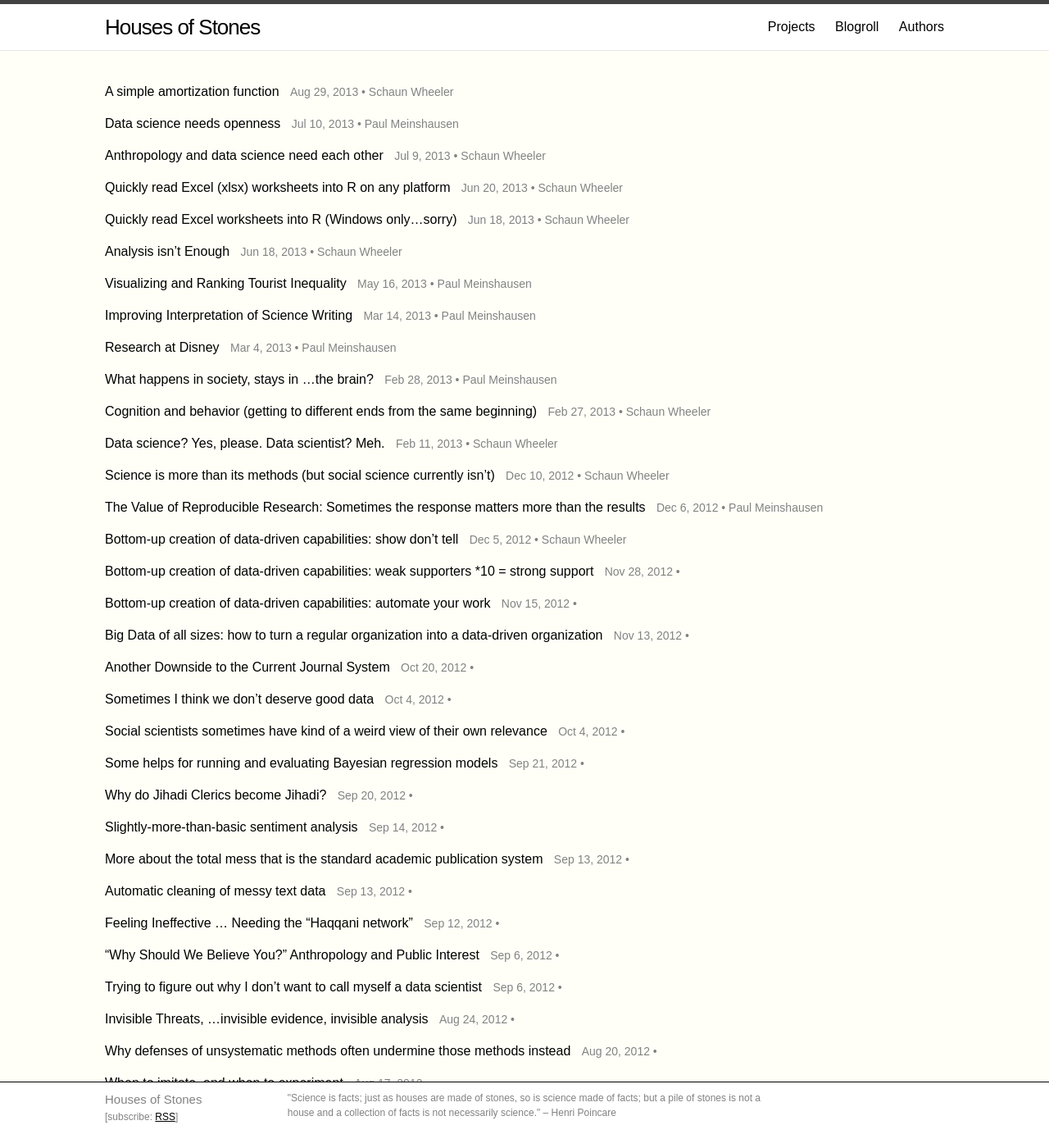
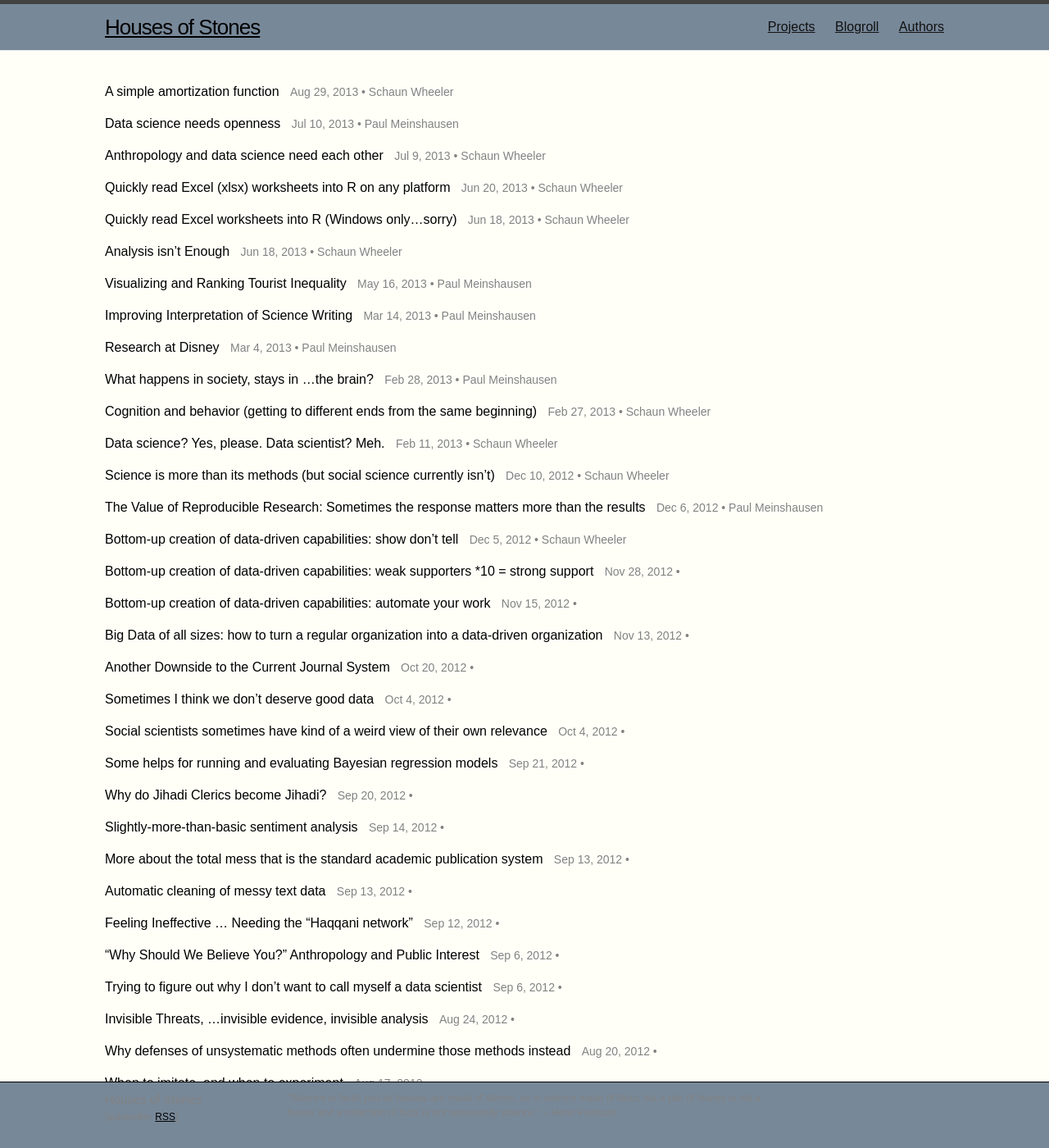
Before and after one commit to housesofstones/housesofstones.github.io, a Jekyll site: the page built from index.html, in a window 1280 px wide and 1400 px high. Shown: the whole window at 82% size. Built offline with Jekyll 4.4.1, drawn with Linux system fonts in a browser that asks for light colours; nearby versions of some CDN libraries.

Commit message:
Fixed css

```diff
--- a/css/hoscustom.css
+++ b/css/hoscustom.css
@@ -1,10 +1,17 @@
-header, footer {
+.site-header, .site-footer {
     background-color: lightslategrey;
 }
-header > a, footer > a {
+.site-header > a:link, .site-footer > a:link {
     color: #fffff8;
+    text-decoration: none;
 }
-
+.site-header > a:visited, .site-footer > a:visited {
+    color: #fffff8;
+    text-decoration: none;
+}
+.site-header > a:hover, .site-footer > a:hover {
+    text-decoration: underline;
+}
 a:link {
     text-decoration: underline;
     color: black;
@@ -25,16 +32,6 @@
 .post-list a:hover {
     text-decoration: underline;
 }
-.site-header a:link {
-    text-decoration: none;
-    color: black;
-}
-.site-header a:visited {
-    color: black;
-}
-.site-header a:hover {
-    text-decoration: underline;
-}
 p, blockquote, pre, hr, dl, dd, ol, ul, figure, .highlight {
     max-width: 600px;
 }
@@ -43,7 +40,6 @@
     width: 100%;
     max-width: 100%;
 }
-
 .post-list > li {
     margin-bottom: 15px;
 }
@@ -56,11 +52,9 @@
 body {
     font-family: "Century Gothic", CenturyGothic, AppleGothic, sans-serif;
 }
-
 .site-header {
     position: fixed;
     width: 100%;
-    background-color: white;
 }
 
 .page-content {
@@ -90,7 +84,6 @@
     padding: 10px 0;
     clear: both;
     bottom: 0;
-    background-color: white;
     width: 100%;
 }
 .subscription-list {
```
